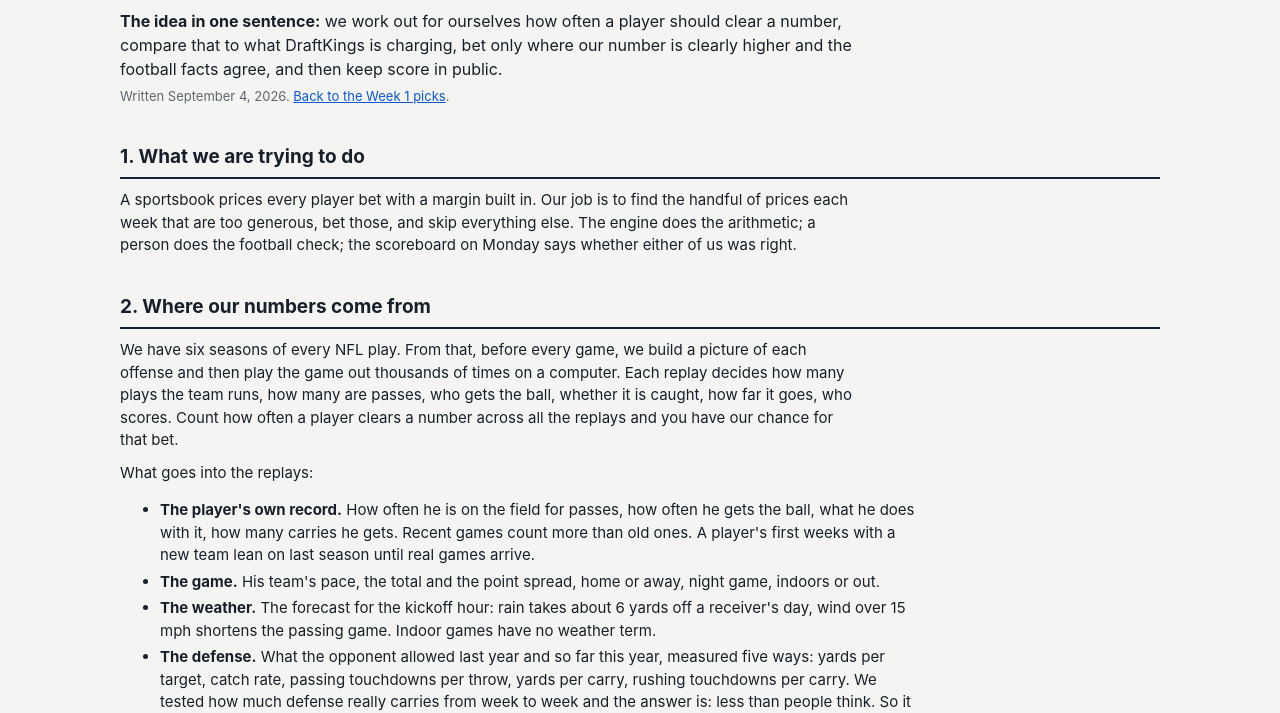
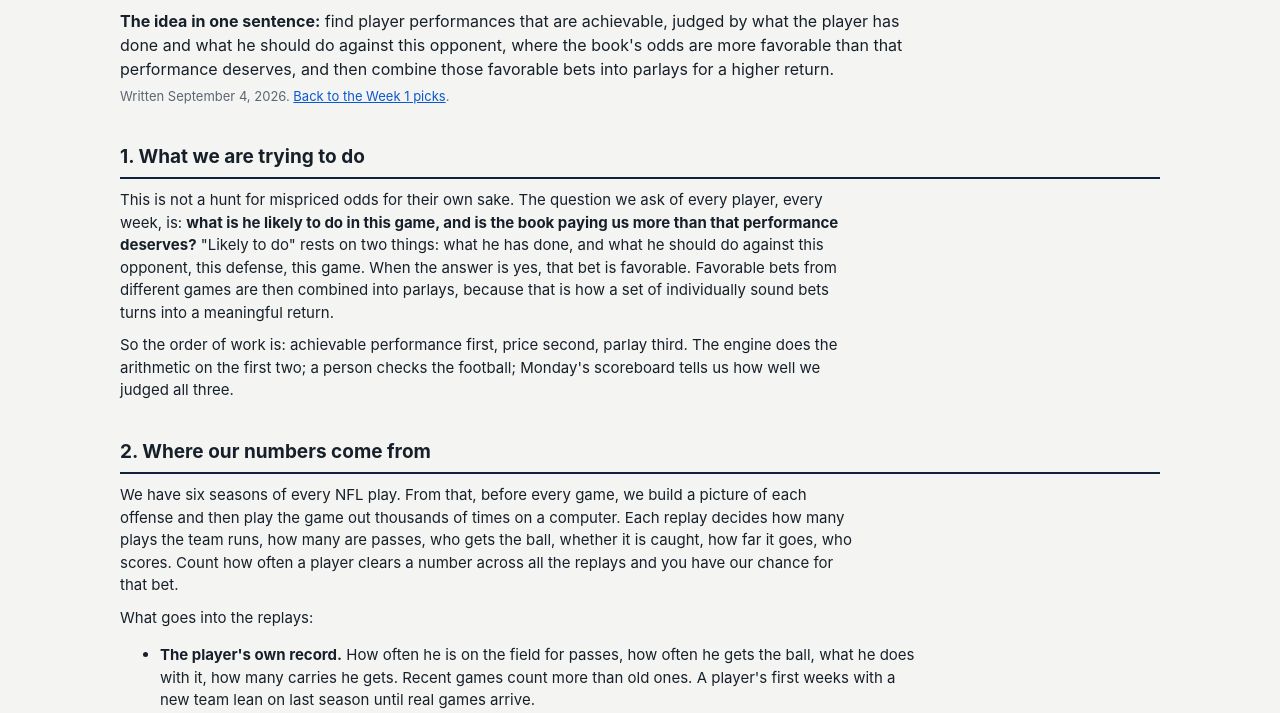
Before and after one commit to ghostbusters-repo/props-pick, a plain HTML site: page methodology.html in a window 1280 px wide. Shown: the part 88-801 px from the top of the page. Drawn offline with Linux system fonts and the light colour scheme.

Commit message:
Methodology: intent corrected

```diff
--- a/methodology.html
+++ b/methodology.html
@@ -116,13 +116,13 @@ table.engine td{font-size:13px}
 <header>
 <div class="eyebrow">Prop Edge Engine &middot; methodology</div>
 <h1>How the picks are made</h1>
-<p class="frame"><b>The idea in one sentence:</b> we work out for ourselves how often a player should clear a number, compare that to what DraftKings is charging, bet only where our number is clearly higher and the football facts agree, and then keep score in public.</p>
+<p class="frame"><b>The idea in one sentence:</b> find player performances that are achievable, judged by what the player has done and what he should do against this opponent, where the book's odds are more favorable than that performance deserves, and then combine those favorable bets into parlays for a higher return.</p>
 <p class="meta">Written September 4, 2026. <a href="2026-wk01.html">Back to the Week 1 picks</a>.</p>
 </header>
 
 <h2>1. What we are trying to do</h2>
-<p>A sportsbook prices every player bet with a margin built in. Our job is to find the handful of prices each week that are too generous, bet those, and skip everything else. The engine does the arithmetic; a person does the football check; the scoreboard on Monday says whether either of us was right.</p>
-
+<p>This is not a hunt for mispriced odds for their own sake. The question we ask of every player, every week, is: <b>what is he likely to do in this game, and is the book paying us more than that performance deserves?</b> "Likely to do" rests on two things: what he has done, and what he should do against this opponent, this defense, this game. When the answer is yes, that bet is favorable. Favorable bets from different games are then combined into parlays, because that is how a set of individually sound bets turns into a meaningful return.</p>
+<p>So the order of work is: achievable performance first, price second, parlay third. The engine does the arithmetic on the first two; a person checks the football; Monday's scoreboard tells us how well we judged all three.</p>
 <h2>2. Where our numbers come from</h2>
 <p>We have six seasons of every NFL play. From that, before every game, we build a picture of each offense and then play the game out thousands of times on a computer. Each replay decides how many plays the team runs, how many are passes, who gets the ball, whether it is caught, how far it goes, who scores. Count how often a player clears a number across all the replays and you have our chance for that bet.</p>
 <p>What goes into the replays:</p>
@@ -130,7 +130,7 @@ table.engine td{font-size:13px}
 <li><b>The player's own record.</b> How often he is on the field for passes, how often he gets the ball, what he does with it, how many carries he gets. Recent games count more than old ones. A player's first weeks with a new team lean on last season until real games arrive.</li>
 <li><b>The game.</b> His team's pace, the total and the point spread, home or away, night game, indoors or out.</li>
 <li><b>The weather.</b> The forecast for the kickoff hour: rain takes about 6 yards off a receiver's day, wind over 15 mph shortens the passing game. Indoor games have no weather term.</li>
-<li><b>The defense.</b> What the opponent allowed last year and so far this year, measured five ways: yards per target, catch rate, passing touchdowns per throw, yards per carry, rushing touchdowns per carry. We tested how much defense really carries from week to week and the answer is: less than people think. So it moves the number only a little, and every card prints the actual figures and the rank so you can see it.</li>
+<li><b>The defense.</b> What the opponent allowed last year and so far this year, measured five ways: yards per target, catch rate, passing touchdowns per throw, yards per carry, rushing touchdowns per carry. We tested how much defense really carries from week to week and the answer is: less than people think. So it moves the number only a little, and every card prints the actual figures and the rank so you can see it. <b>Not yet in:</b> how the defense plays, such as how often it blitzes or whether it leans on man or zone coverage. That is the next build (see section 8).</li>
 <li><b>Who is throwing.</b> The quarterback expected to start. If he is new, games under the old one count half.</li>
 <li><b>Missing teammates.</b> Games where a key teammate sat count less, so a receiver's numbers are not inflated by a month when the star was hurt.</li>
 <li><b>The whole offense at once.</b> A quarterback's passing yards are the sum of his receivers' yards in the same replay, and a back's carries fall in the replays where the passing volume drops. That is what lets us price two bets from one game together honestly.</li>
@@ -175,7 +175,7 @@ table.engine td{font-size:13px}
 <li>Injury reports are checked by hand this season until the automatic feed is live.</li>
 <li>Only the over side of each line is captured; under prices are not shown.</li>
 <li>A quarterback's number depends on how many of his receivers the book lists; we now capture the full list every week to keep that stable.</li>
-<li>Defense is in the numbers but moves them little, because that is what the data shows.</li>
+<li>Defense is in the numbers as what it allows, but not yet as how it plays. Blitz rate and pass-rusher counts are available play by play from 2022 on and are the next term to build and test: a receiver who wins against the blitz, or a quarterback who does not, is exactly the kind of matchup this engine is meant to find. Man-versus-zone coverage tendencies are not in any free data set; adding them means a paid charting source.</li>
 <li>Every claim on a card is a number with a source. If a number is wrong we say so on the page and fix it, as we did with Seattle's touchdown rank.</li>
 </ul>
 
```
